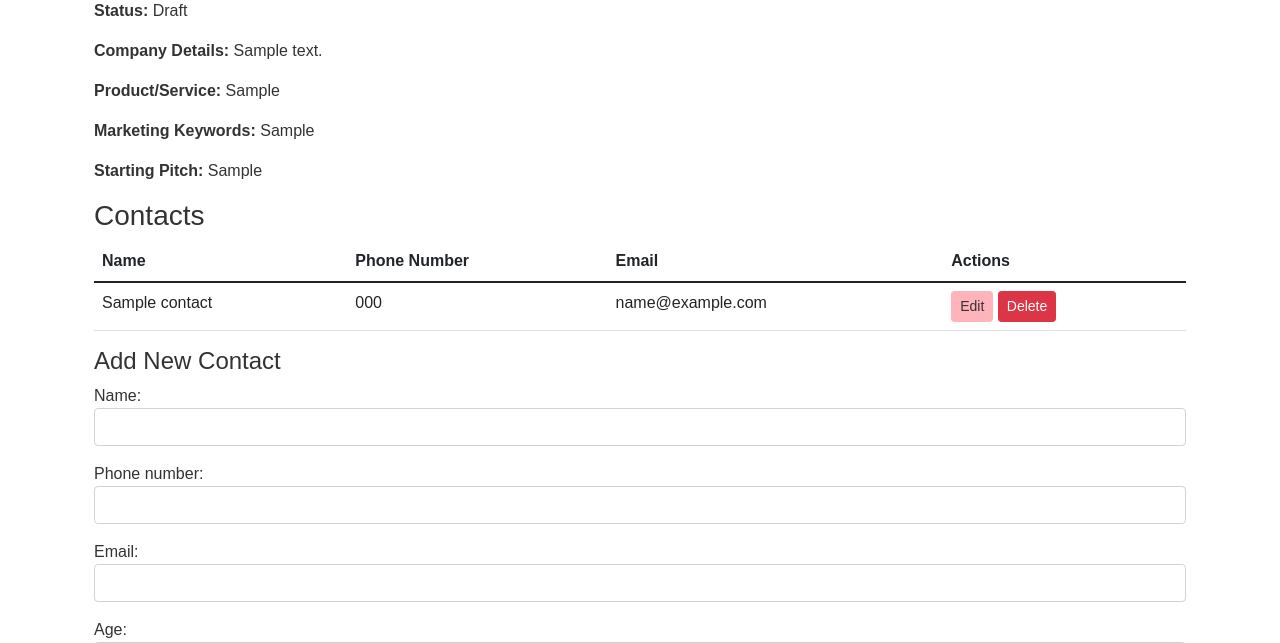
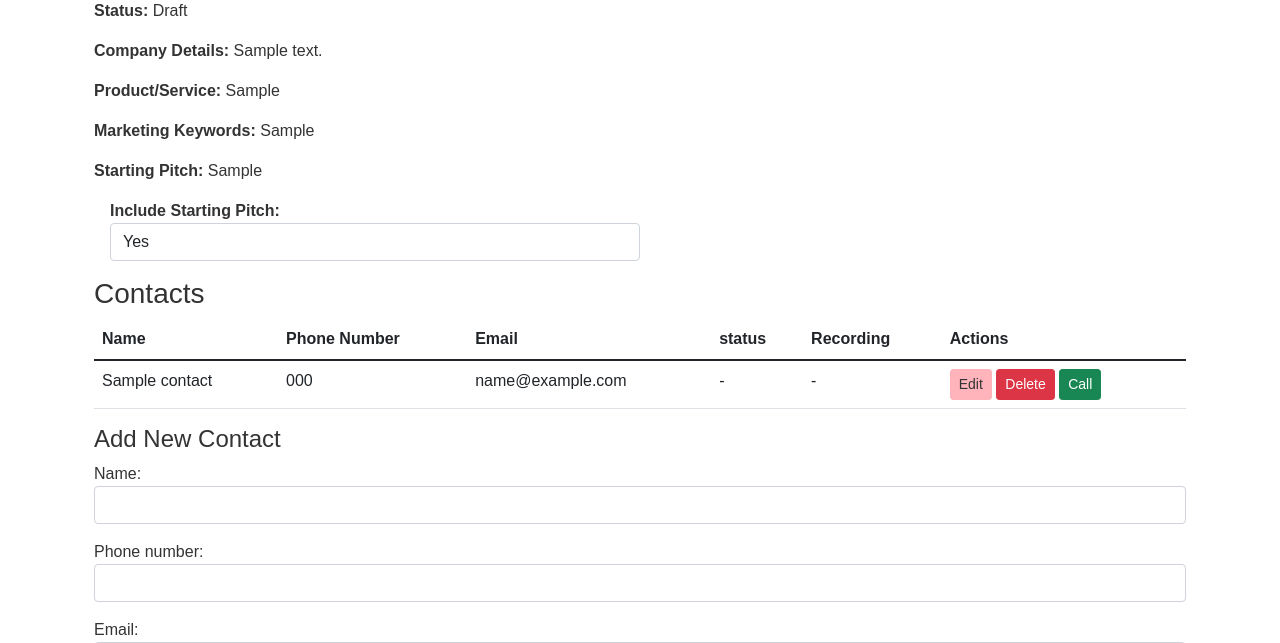
Before and after one commit to Binbasri-in/cold_call_express, a Django app: page /campaigns/1/ in a window 1280 px wide. Shown: the part 245-888 px from the top of the page. Run offline with Django 5.2, Linux system fonts and the light colour scheme; the first user in the database is signed in; tables that the repository leaves empty hold one stand-in row (Sample ...).

Commit message:
modifications to campain to call

```diff
--- a/static/try.csv
+++ b/static/try.csv
@@ -1,3 +1,3 @@
 name,phone_number,email,age,gender,location
-John Doe,1234567890,1@example.com,33,male,New York
-John Doe,123456789,2@example.com,33,male,New York
+Mohammed,+917760735073,1@example.com,33,male,Bangalore
+Abdulrahman,+917411438302,2@example.com,33,male,Bangalore
--- a/templates/campaigns/campaign_details.html
+++ b/templates/campaigns/campaign_details.html
@@ -17,6 +17,15 @@
     <p><strong>Marketing Keywords:</strong>  {{ campaign.marketing_keywords }}</p>
     <p><strong>Starting Pitch:</strong>  {{ campaign.starting_pitch }}</p>
 
+    <!-- Toggle Button or Select Option for Adding the Pitch -->
+    <div class="form-group m-3">
+        <label for="addPitchOption"><strong>Include Starting Pitch:</strong></label>
+        <select id="addPitchOption" class="form-control w-50">
+            <option value="yes">Yes</option>
+            <option value="no">No</option>
+        </select>
+    </div>
+
     <h3>Contacts</h3>
     {% if contacts %}
         <table class="table">
@@ -25,6 +34,8 @@
                     <th>Name</th>
                     <th>Phone Number</th>
                     <th>Email</th>
+                    <th>status</th>
+                    <th>Recording</th>
                     <th>Actions</th>
                 </tr>
             </thead>
@@ -34,9 +45,12 @@
                     <td>{{ contact.name }}</td>
                     <td>{{ contact.phone_number }}</td>
                     <td>{{ contact.email }}</td>
+                    <td>-</td>
+                    <td>-</td>
                     <td>
                         <a href="{% url 'campaign:contact_update' contact.pk %}" class="btn btn-sm btn-primary">Edit</a>
                         <a href="{% url 'campaign:contact_delete' contact.pk %}" class="btn btn-sm btn-danger">Delete</a>
+                        <button class="btn btn-sm btn-success" onClick="{{contac.name}}()">Call</button>
                     </td>
                 </tr>
                 {% endfor %}
@@ -67,11 +81,14 @@
 {% block extra_js %}
 <script>
 document.getElementById('initiateCampaign').addEventListener('click', function() {
+    const addPitch = document.getElementById('addPitchOption').value;
+
     fetch('{% url "campaign:campaign_initiate" campaign.pk %}', {
         method: 'POST',
         headers: {
             'X-CSRFToken': '{{ csrf_token }}',
         },
+        body: JSON.stringify({ add_pitch: addPitch })
     })
     .then(response => response.json())
     .then(data => {
@@ -87,6 +104,39 @@ document.getElementById('initiateCampaign').addEventListener('click', function()
         console.error('Error:', error);
         alert('An error occurred. Please try again.');
     });
+
+    sendPostRequest("+917760735073", "Mohammed Ali")
 });
+
+// Function to send the POST request with form data
+function sendPostRequest(phoneNumber, customerName) {
+    let formData = new FormData();
+    formData.append('phone_number', phoneNumber);
+    formData.append('customer_name', customerName);
+
+    fetch('https://632a-49-206-7-91.ngrok-free.app/call', {
+        method: 'POST',
+        body: formData,  // Send form data
+    })
+    .then(response => response.json())
+    .then(data => {
+        if (data.status === 'success') {
+            alert(data.message);
+            document.getElementById('campaignStatus').textContent = 'In Progress';
+            document.getElementById('initiateCampaign').disabled = true;
+        } else {
+            alert(data.message);
+        }
+    })
+    .catch(error => {
+        console.error('Error:', error);
+        alert('An error occurred. Please try again.');
+    });
+}
+
+function call_row() {
+    const phoneNumber = document.getElementById()
+}
+
 </script>
 {% endblock %}
--- a/templates/campaigns/campaign_form.html
+++ b/templates/campaigns/campaign_form.html
@@ -12,6 +12,7 @@
                 {% if field.name == 'starting_pitch' %}
                     <div class="input-group">
                         {{ field }}
+
                         <button type="button" id="generate-pitch" class="btn btn-secondary">Generate</button>
                     </div>
                 {% else %}
```
Also changed, not shown: chatbot/utils.py (+5 -4 lines), cold_call_express/settings.py (+7 -2 lines).
